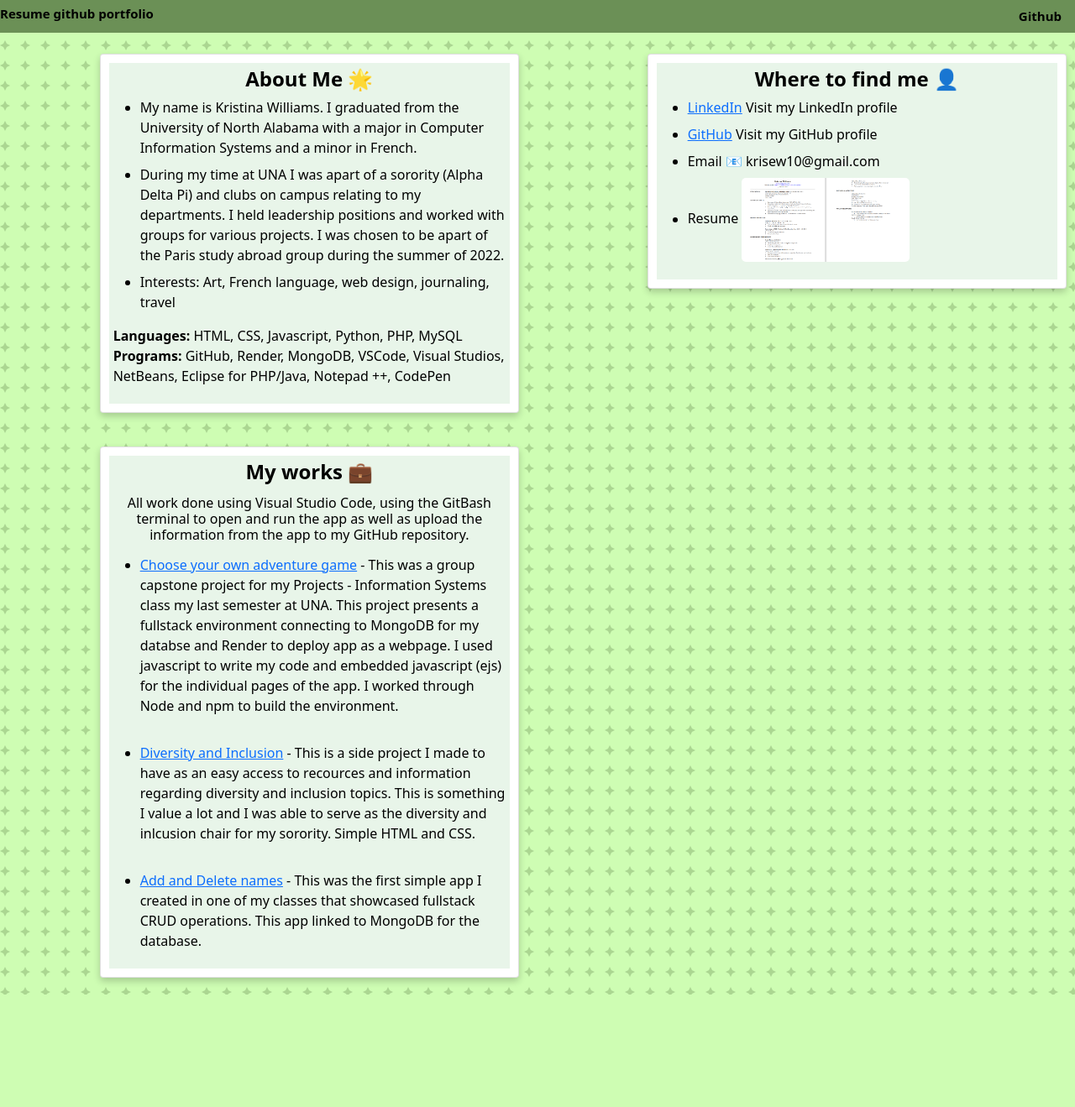
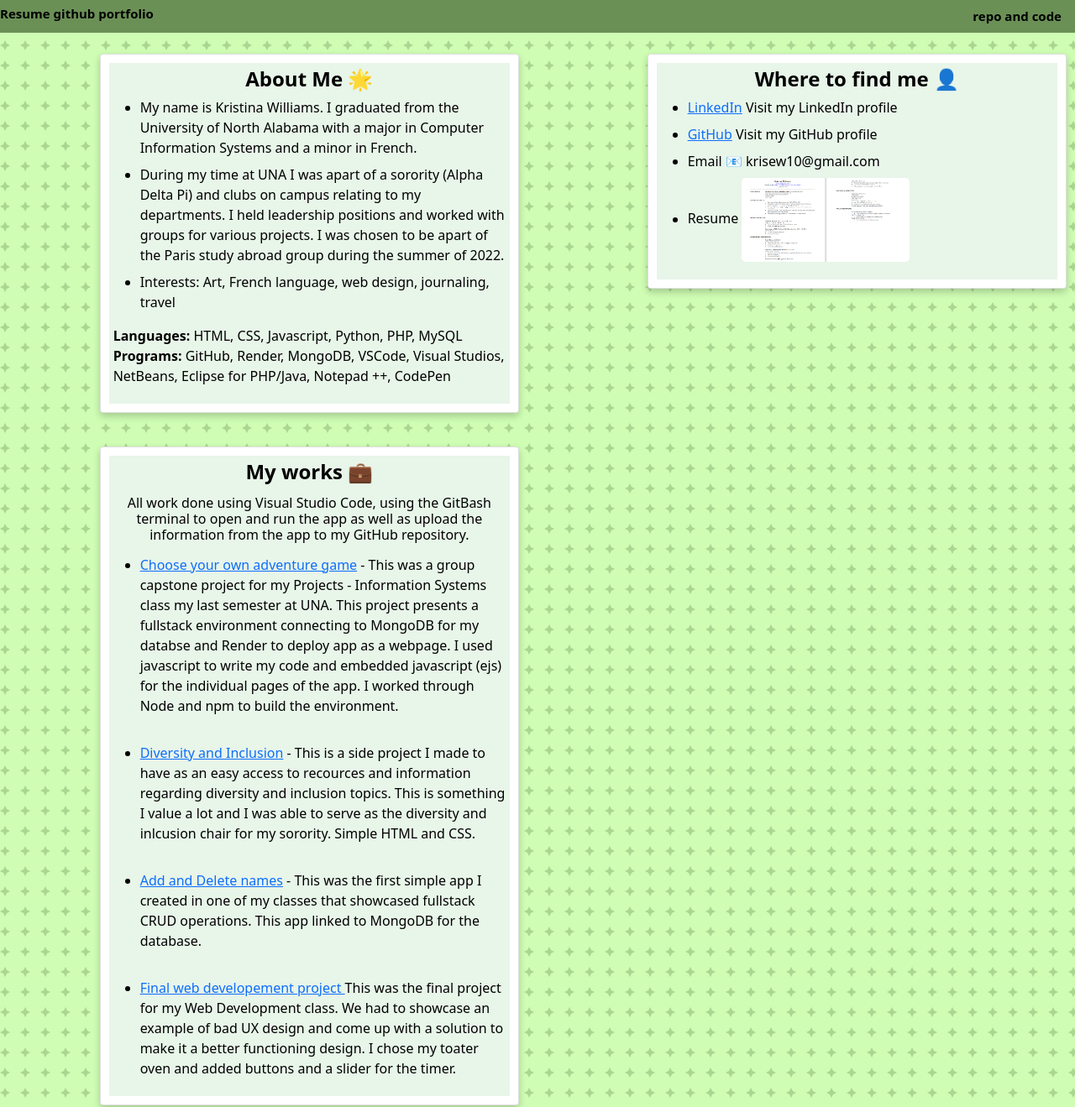
Before and after one commit to kwilliams31/Portfolio, a plain HTML site: page index.html in a window 1280 px wide. Shown: the top 1319 px of the page at 84% size. Before the commit the page ends 1185 px from the top, so only its background shows below. Drawn offline with nearby package versions, Linux system fonts and the light colour scheme.

Commit message:
another proj

```diff
--- a/index.html
+++ b/index.html
@@ -16,7 +16,7 @@
     <!--nav bar-->
 <div class="topnav">
     <a class="navbar-brand" >Resume github portfolio</a>
-    <a class="nav-link active" href=https://github.com/kwilliams31/ target="_blank">Github</a>
+    <a class="nav-link active" href=https://github.com/kwilliams31/Portfolio target="_blank">repo and code</a>
 
   </div>
 
@@ -127,6 +127,10 @@ span.onclick = function() {
       <br>
         <li>
     <a class="hyperlink" href=https://quebec-lab-2tqp.onrender.com/ target="_blank">Add and Delete names</a> - This was the first simple app I created in one of my classes that showcased fullstack CRUD operations. This app linked to MongoDB for the database. </li>
+          <br>
+    <li>
+      <a class="hyperlink" href=https://kwilliams31.github.io/juliette-final/ target="_blank">Final web developement project </a> This was the final project for my Web Development class. We had to showcase an example of bad UX design and come up with a solution to make it a better functioning design. I chose my toater oven and added buttons and a slider for the timer.
+    </li>
 
         </ul>
 
```
